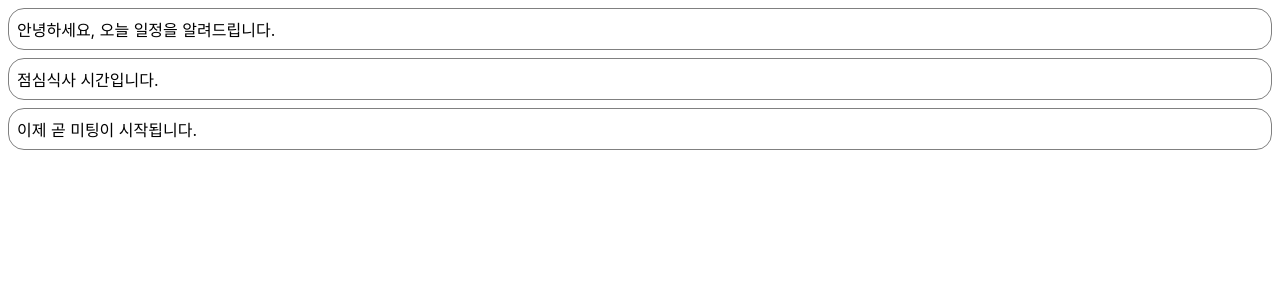
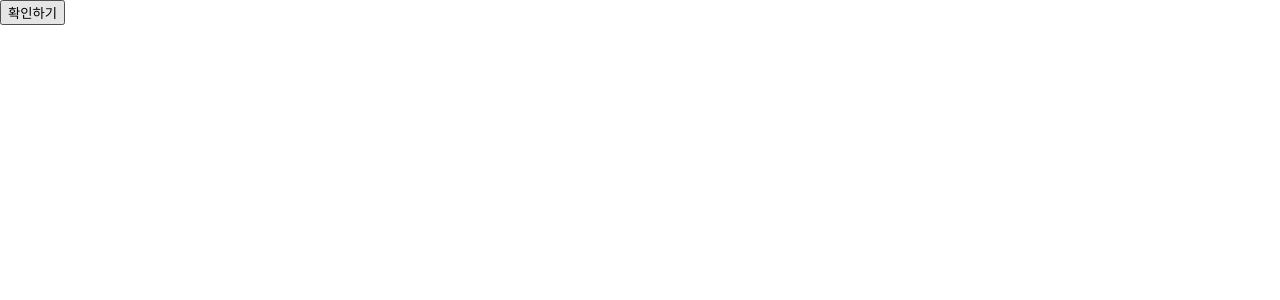
Before and after one commit to dohee12/do-react, a React (Create React App) app: page / in a window 1280 px wide. Shown: the top 300 px of the page. Built offline with nearby package versions, Linux system fonts and the light colour scheme.

Commit message:
Hook, handling event study

```diff
--- /dev/null
+++ b/src/08.14/ConfirmButton.jsx
@@ -0,0 +1,44 @@
+import React, { useState } from "react";
+
+function ConfirmButton(props) {
+    const [isConfirmed, setIsConfirmed] = useState(false);
+
+    const handleConfirm = () => {
+        setIsConfirmed((prevIsConfirmed) => !prevIsConfirmed);
+    };
+
+    return (
+        <button onClick={handleConfirm} disabled={isConfirmed}>
+            {isConfirmed ? "확인함" : "확인하기"}
+        </button>
+    );
+}
+
+export default ConfirmButton;
+
+// class ConfirmButton extends React.Component {
+//     constructor(props) {
+//         super(props);
+
+//         this.state = {
+//             isConfirmed: false,
+//         };
+//     }
+
+//     handleConfirm = () => {
+//         this.setState((prevState) => ({
+//             isConfirmed: !prevState.isConfirmed,
+//         }));
+//     }
+
+//     render() {
+//         return (
+//             <button
+//                 onClick={this.handleConfirm}
+//                 disabled={this.state.isConfirmed}
+//             >
+//                 {this.state.isConfirmed ? "확인됨" : "확인하기"}
+//             </button>
+//         );
+//     }
+// }
--- a/src/index.js
+++ b/src/index.js
@@ -7,11 +7,12 @@ import reportWebVitals from './reportWebVitals'; // 성능 측정을 위한 함
 //import Library from './08.06/Library'; // Library 컴포넌트 불러오기
 //import Clock from './08.12/clock'; // Clock 컴포넌트 불러오기
 //import CommentList from './08.12/CommentList'; // CommentList 컴포넌트 불러오기
-import NotificationList from './08.13/NotificationList';
+//import NotificationList from './08.13/NotificationList'; // NotificationList 컴포넌트 불러오기
+import ConfirmButton from './08.14/ConfirmButton'; // ConfirmButton 컴포넌트 불러오기
 
 ReactDOM.render(
   <React.StrictMode>
-    <NotificationList />
+    <ConfirmButton />
   </React.StrictMode>,
   document.getElementById('root') // 렌더링할 HTML 요소의 id
   );
```
Also changed, not shown: src/08.13/Accommodate.jsx (added, +16 -0 lines), src/08.13/useCounter.jsx (added, +12 -0 lines).
